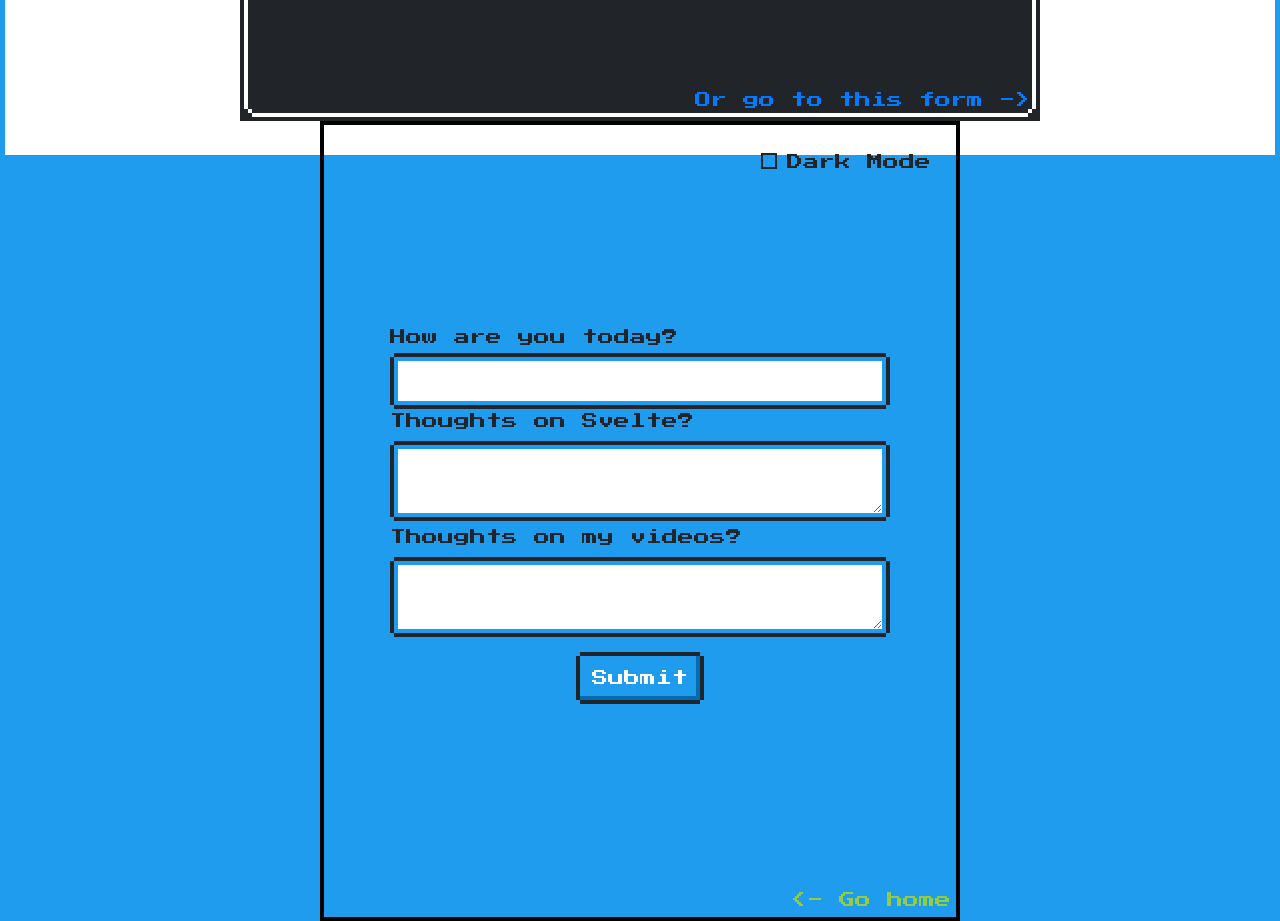
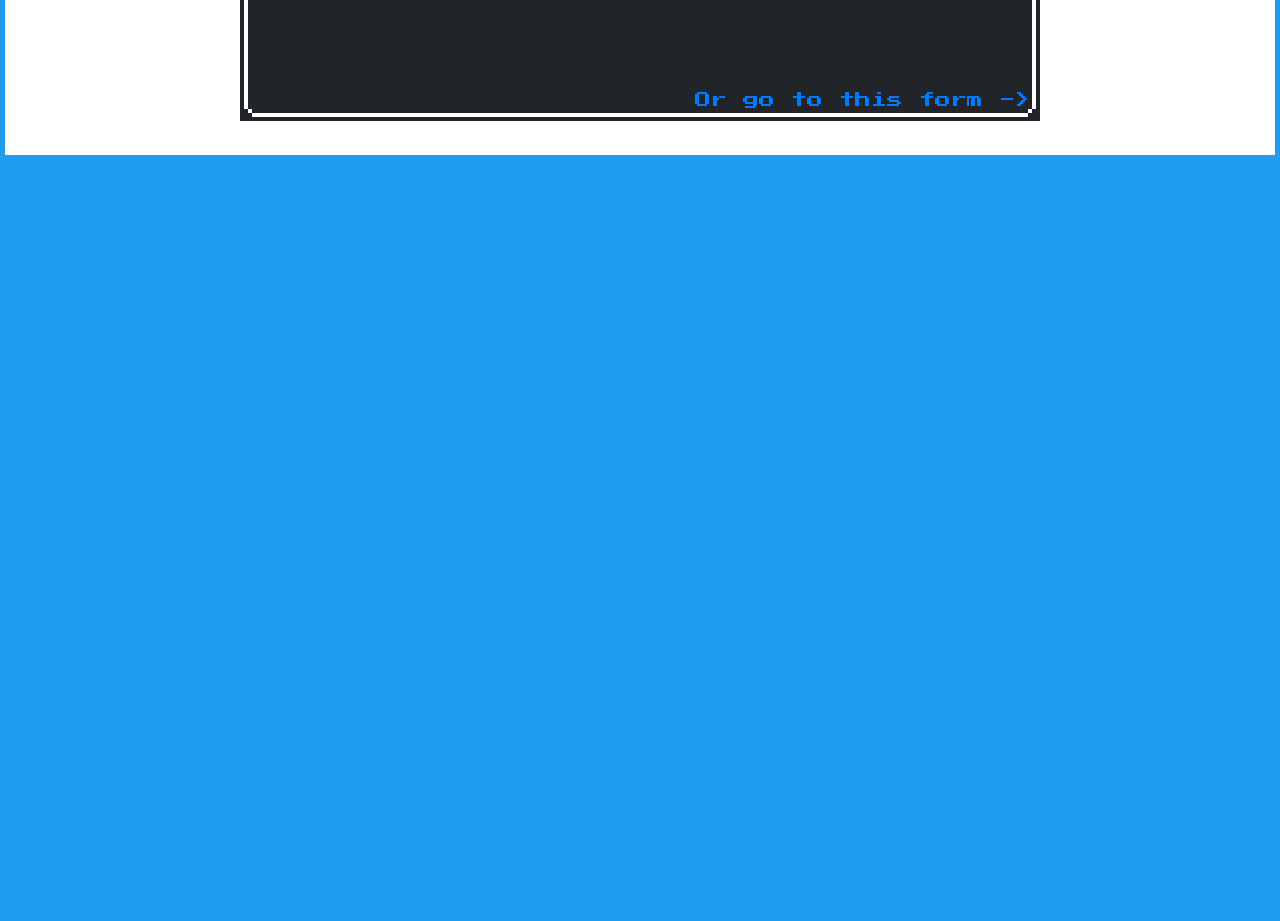
Before and after one commit to tuatoe/netlify-forms, a Svelte app: page / in a window 1280 px wide. Shown: the part 640-1561 px from the top of the page. After the commit the page ends 800 px from the top, so only its background shows below. Built offline with nearby package versions, Linux system fonts and the light colour scheme.

Commit message:
renamed names

```diff
--- a/public/app.html
+++ b/public/app.html
@@ -19,8 +19,8 @@
 
 
 
+    <div id="remove-me" style="display: none">
+        <form name="nice" method="POST" data-netlify="true" netlify-honeypot="bot-field" class="svelte-155sndc"><p style="display: none;"><label>Don’t fill this out if you're human: <input name="bot-field"></label></p> <div class="nes-field"><label for="howareyou">How are you today?</label> <input required="" type="text" id="howareyou" name="howareyou" class="nes-input"></div> <label for="svelte">Thoughts on Svelte?</label> <textarea required="" id="svelte" name="svelte" class="nes-textarea"></textarea> <label for="videos">Thoughts on my videos?</label> <textarea required="" id="videos" name="videos" class="nes-textarea"></textarea> <button type="submit" class="nes-btn is-primary svelte-155sndc">Submit</button></form>
+    </div>
 </body>
-    <div style="display: none">
-        <form name="nice" method="POST" data-netlify="true" netlify-honeypot="bot-field" class="svelte-155sndc"><p style="display: none;"><label>Don’t fill this out if you're human: <input name="bot-field"></label></p> <div class="nes-field"><label for="How are you today?">How are you today?</label> <input required="" type="text" id="How are you today?" name="How are you today?" class="nes-input"></div> <label for="Thoughts on Svelte?">Thoughts on Svelte?</label> <textarea required="" id="Thoughts on Svelte?" name="Thoughts on Svelte?" class="nes-textarea"></textarea> <label for="Thoughts on my videos?">Thoughts on my videos?</label> <textarea required="" id="Thoughts on my videos?" name="Thoughts on my videos?" class="nes-textarea"></textarea> <button type="submit" class="nes-btn is-primary svelte-155sndc">Submit</button></form>
-    </div>
 </html>
--- a/src/App.svelte
+++ b/src/App.svelte
@@ -1,5 +1,8 @@
 <script>
     import {Checkbox, Form} from './components';
+
+    // remove hidden form
+    document.querySelector('#remove-me').remove();
 
     let isDark = false;
 </script>
--- a/src/components/Form.svelte
+++ b/src/components/Form.svelte
@@ -8,9 +8,9 @@
     <p style="display: none">
         <label>Don’t fill this out if you're human: <input name="bot-field" /></label>
     </p>
-    <Input label="How are you today?" {isDark} />
-    <Textarea label="Thoughts on Svelte?" {isDark} />
-    <Textarea label="Thoughts on my videos?" {isDark} />
+    <Input label="How are you today?" id="howareyou" {isDark} />
+    <Textarea label="Thoughts on Svelte?" id="svelte" {isDark} />
+    <Textarea label="Thoughts on my videos?" id="videos" {isDark} />
     <button type="submit" class="nes-btn is-primary">Submit</button>
 </form>
 
--- a/src/components/Input.svelte
+++ b/src/components/Input.svelte
@@ -2,12 +2,13 @@
     import validate from './validate';
 
     export let label;
+    export let id;
     export let isDark;
     export let type = 'text';
     export let required = true;
 </script>
 
 <div class="nes-field">
-    <label for={label}>{label}</label>
-    <input use:validate {required} {type} id={label} name={label} class="nes-input" class:is-dark={isDark}>
+    <label for={id}>{label}</label>
+    <input use:validate {required} {type} id={id} name={id} class="nes-input" class:is-dark={isDark}>
 </div>
--- a/src/components/Textarea.svelte
+++ b/src/components/Textarea.svelte
@@ -2,9 +2,10 @@
     import validate from './validate';
 
     export let label;
+    export let id;
     export let isDark;
     export let required = true;
 </script>
 
-<label for={label}>{label}</label>
-<textarea use:validate {required} id={label} name={label} class="nes-textarea" class:is-dark={isDark}></textarea>
+<label for={id}>{label}</label>
+<textarea use:validate {required} id={id} name={id} class="nes-textarea" class:is-dark={isDark}></textarea>
```
